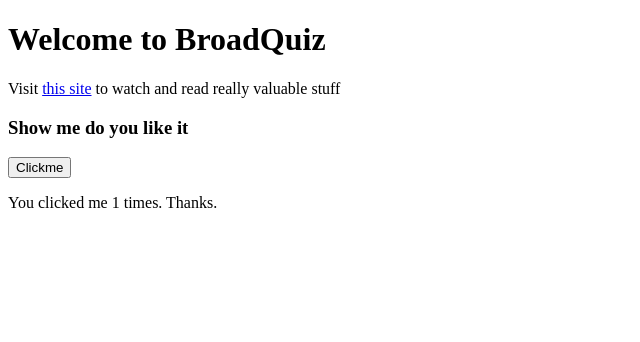
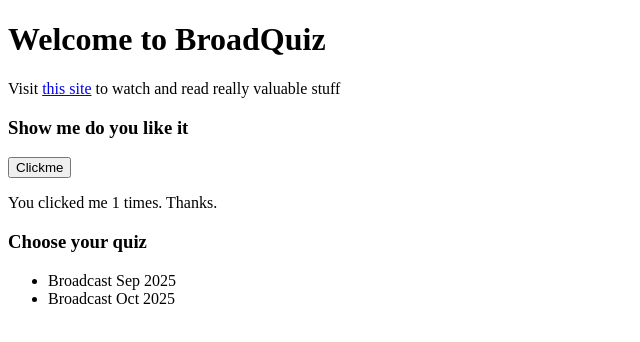
Before and after one commit to lukaszkuczynski/broadquiz, a SvelteKit app in the folder my-app/: page / in a window 1280 px wide. Shown: the top 342 px of the page, without its empty margins (0-640 px from the left). Built offline with nearby package versions, Linux system fonts and the light colour scheme.

Commit message:
props in element

```diff
--- a/my-app/src/routes/+page.svelte
+++ b/my-app/src/routes/+page.svelte
@@ -2,10 +2,15 @@
 	let appName = 'BroadQuiz';
 	let url = 'https://jw.org';
 
+	let elements = ['Broadcast Sep 2025', 'Broadcast Oct 2025'];
+
 	import Likes from './Likes.svelte';
+	import QuizTiles from './QuizTiles.svelte';
 </script>
 
 <h1>Welcome to {appName}</h1>
 <p>Visit <a href={url}>this site</a> to watch and read really valuable stuff</p>
 
 <Likes />
+
+<QuizTiles {elements} />
--- /dev/null
+++ b/my-app/src/routes/QuizTiles.svelte
@@ -0,0 +1,10 @@
+<script>
+	let props = $props();
+</script>
+
+<h3>Choose your quiz</h3>
+<ul>
+	{#each props.elements as element}
+		<li>{element}</li>
+	{/each}
+</ul>
```
